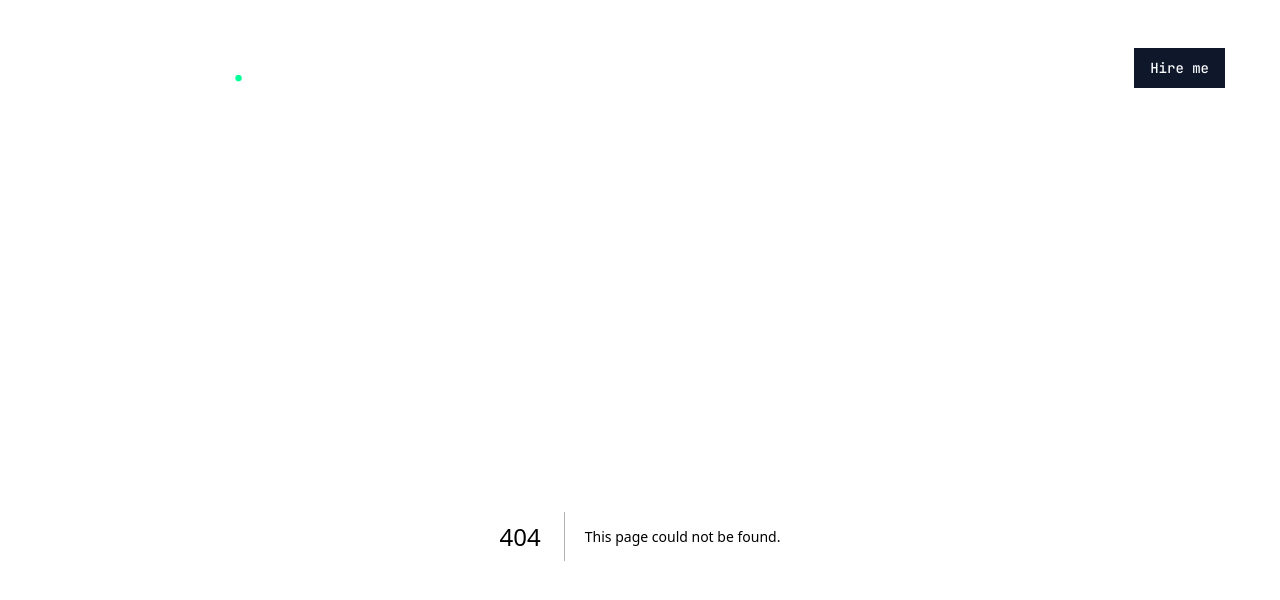
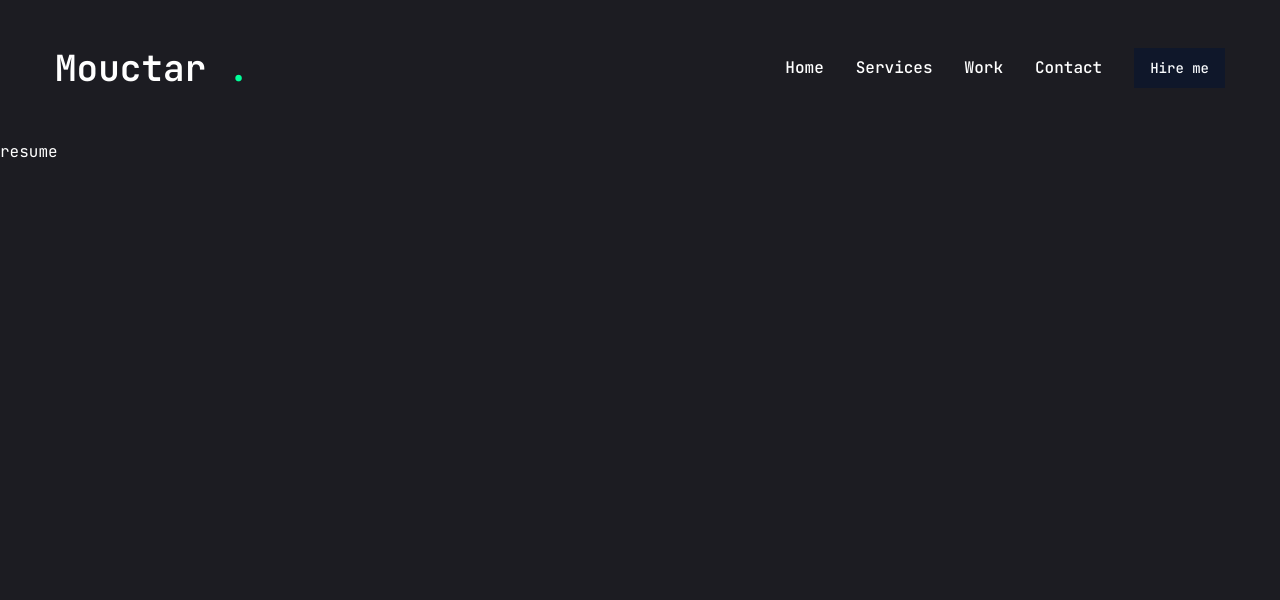
Before and after one commit to MOUCTARLAWAN/portefolio2, a Next.js app: page /resume in a window 1280 px wide. Before the commit this address had no page. Shown: the top 600 px of the page. Built offline with nearby package versions, Linux system fonts and the light colour scheme.

Commit message:
creation du dossier resume

```diff
--- /dev/null
+++ b/app/resume/page.jsx
@@ -0,0 +1,9 @@
+import React from 'react'
+
+const resume = () => {
+  return (
+    <div>resume</div>
+  )
+}
+
+export default resume
```
